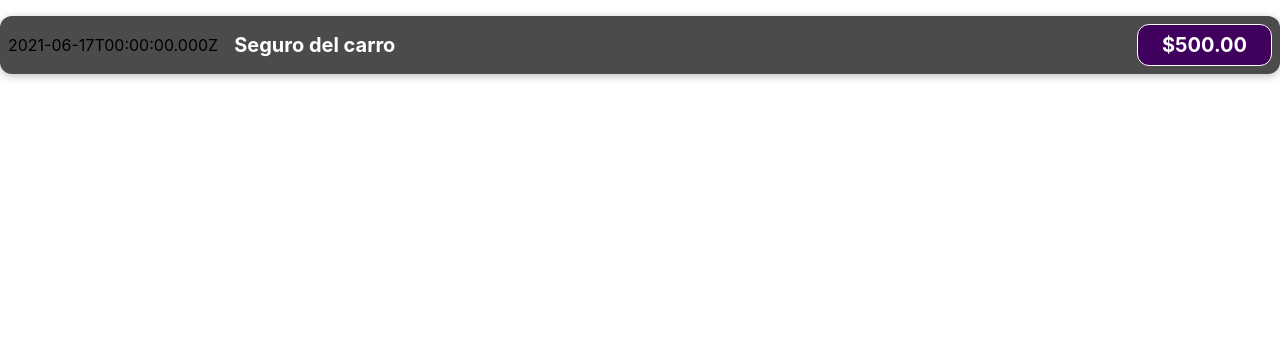
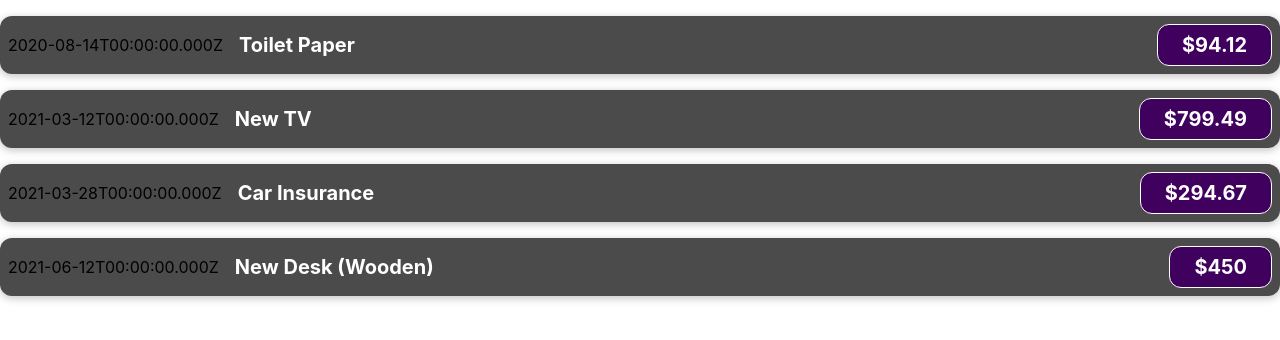
Before and after one commit to ltavarez/MoneyRegister, a React (Create React App) app: page / in a window 1280 px wide. Shown: the top 340 px of the page. Built offline with nearby package versions, Linux system fonts and the light colour scheme.

Commit message:
Add custom props in components

```diff
--- a/src/App.js
+++ b/src/App.js
@@ -1,11 +1,51 @@
-import './App.css';
-import ExpenseItem from './components/ExpenseItem/ExpenseItem';
+import "./App.css";
+import ExpenseItem from "./components/ExpenseItem/ExpenseItem";
 
 function App() {
+  const expenses = [
+    {
+      id: "e1",
+      title: "Toilet Paper",
+      amount: 94.12,
+      date: new Date(2020, 7, 14),
+    },
+    { id: "e2", title: "New TV", amount: 799.49, date: new Date(2021, 2, 12) },
+    {
+      id: "e3",
+      title: "Car Insurance",
+      amount: 294.67,
+      date: new Date(2021, 2, 28),
+    },
+    {
+      id: "e4",
+      title: "New Desk (Wooden)",
+      amount: 450,
+      date: new Date(2021, 5, 12),
+    },
+  ];
+
   return (
     <div>
-
-      <ExpenseItem></ExpenseItem>
+      <ExpenseItem
+        title={expenses[0].title}
+        amount={expenses[0].amount}
+        date={expenses[0].date}
+      ></ExpenseItem>
+      <ExpenseItem
+        title={expenses[1].title}
+        amount={expenses[1].amount}
+        date={expenses[1].date}
+      ></ExpenseItem>
+      <ExpenseItem
+        title={expenses[2].title}
+        amount={expenses[2].amount}
+        date={expenses[2].date}
+      ></ExpenseItem>
+      <ExpenseItem
+        title={expenses[3].title}
+        amount={expenses[3].amount}
+        date={expenses[3].date}
+      ></ExpenseItem>
     </div>
   );
 }
--- a/src/components/ExpenseItem/ExpenseItem.js
+++ b/src/components/ExpenseItem/ExpenseItem.js
@@ -1,17 +1,13 @@
 import "./ExpenseItem.css";
 
-function ExpenseItem() {
-
-    const expenseDate = new Date(2021,5,17);
-    const expenseDescription = "Seguro del carro";
-    const expenseAmount = "500.00";
+function ExpenseItem(props) {
 
   return (
     <div className="expense-item">
-      <div>{expenseDate.toISOString()}</div>
+      <div>{props.date.toISOString()}</div>
       <div className="expense-item__description">
-        <h2> {expenseDescription} </h2>
-        <div className="expense-item__price"> ${expenseAmount} </div>
+        <h2> {props.title} </h2>
+        <div className="expense-item__price"> ${props.amount} </div>
       </div>
     </div>
   );
```
